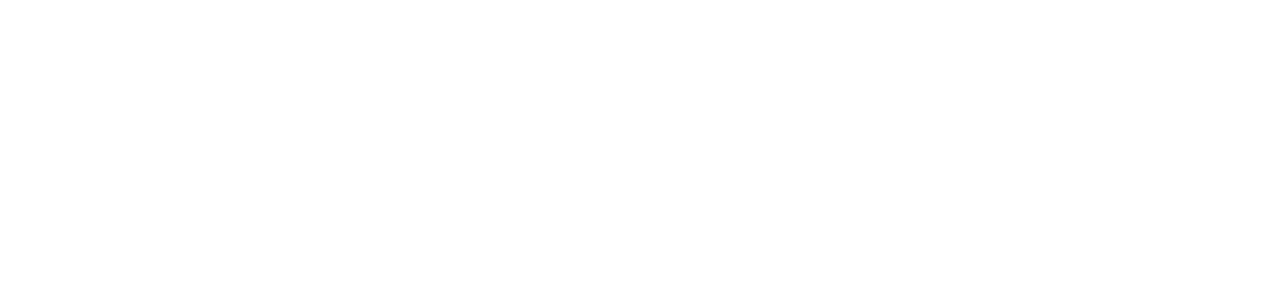
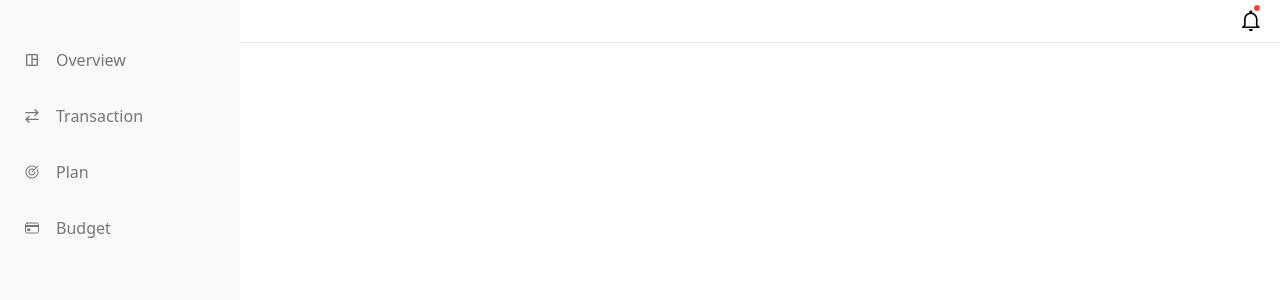
Before and after one commit to joao-miguel8/BudgetWise, a React (Vite) app: page / in a window 1280 px wide. Shown: the top 300 px of the page. Built offline with nearby package versions, Linux system fonts and the light colour scheme.

Commit message:
Feat: Create Header.tsx
- Add Z index to Nav.tsx

```diff
--- a/src/App.tsx
+++ b/src/App.tsx
@@ -1,5 +1,13 @@
+import Nav from "@/components/nav/Nav";
+import Header from "./components/header/Header";
+
 function App() {
-	return <></>;
+	return (
+		<>
+			<Header />
+			<Nav />
+		</>
+	);
 }
 
 export default App;
--- /dev/null
+++ b/src/components/header/Header.tsx
@@ -0,0 +1,20 @@
+import { HiMenuAlt1 } from "react-icons/hi";
+import { IoMdNotificationsOutline } from "react-icons/io";
+
+function Header() {
+	return (
+		<header className="border-b-[0.5px] w-full fixed z-50 bg-white">
+			<div className="py-2 px-4 flex justify-between">
+				<button>
+					<HiMenuAlt1 size={"1.6rem"} />
+				</button>
+				<button className="relative">
+					<span className="p-[0.2rem] w-[0.1rem] h-[0.2px] absolute -top-[0.2rem] right-1 bg-red-500 rounded-full"></span>
+					<IoMdNotificationsOutline size={"1.6rem"} />
+				</button>
+			</div>
+		</header>
+	);
+}
+
+export default Header;
--- a/src/components/nav/Nav.tsx
+++ b/src/components/nav/Nav.tsx
@@ -13,7 +13,7 @@
 	];
 
 	return (
-		<div className="h-screen w-full min-[450px]:w-[240px]  fixed top-0 bg-[rgb(249,249,249)] ">
+		<div className="h-screen w-full min-[450px]:w-[240px] z-[60] fixed top-0 bg-[rgb(249,249,249)] ">
 			<nav className="mt-10">
 				<ul className="flex flex-col gap-4">
 					{navItems.map((item: NavItemType) => {
```
